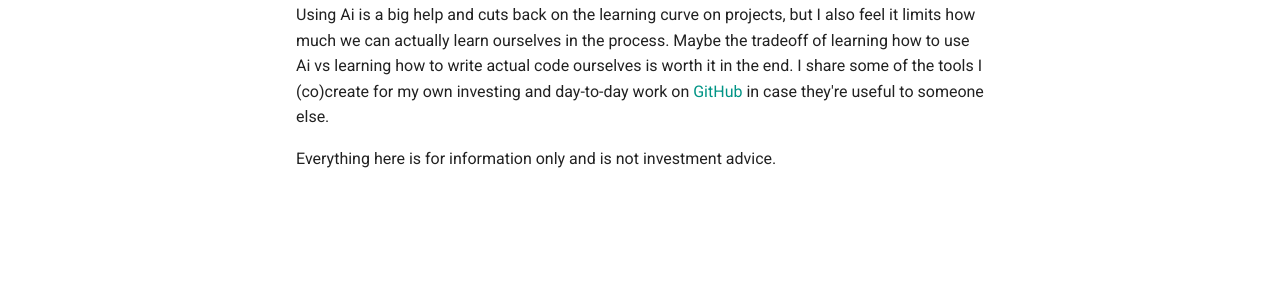
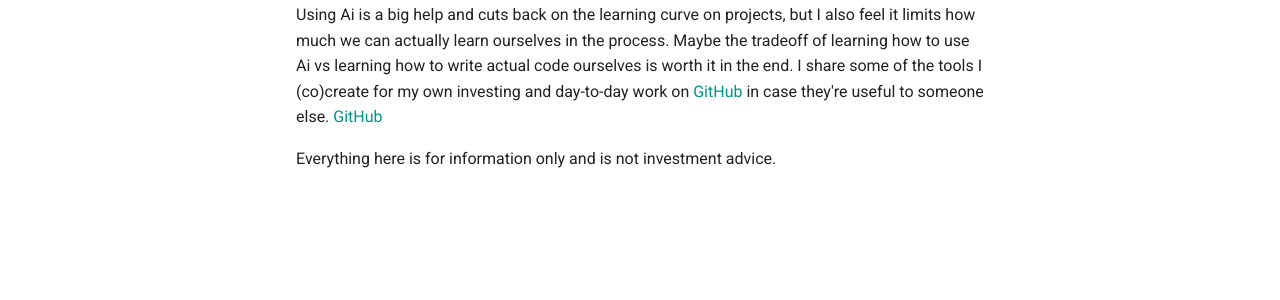
Before and after one commit to trader-larry/trader-larry.github.io, an MkDocs documentation site: the page built from docs/about.md, in a window 1280 px wide. Shown: the part 328-628 px from the top of the page. Built offline with MkDocs 1.6.1 and Material for MkDocs 9.7.7, drawn with Linux system fonts in a browser that asks for light colours.

Commit message:
edited about page

```diff
--- a/docs/about.md
+++ b/docs/about.md
@@ -1,6 +1,6 @@
 # About
 
-I've been trading some sort of instrument (stocks/options/futures) since the late 1990's and more actively over the last few years. I also spend time managing a dividend portfolio to create income thru retirement. Technology, specifically computers, has always interested me and most recently I have been spending time using Ai to help create new apps to use for personal use. Using Ai is a big help and cuts back on the learning curve on projects, but I also feel it limits how much we can actually learn ourselves in the process. Maybe the tradeoff of learning how to use Ai vs learning how to write actual code ourselves is worth it in the end. I share some of the tools I (co)create for my own investing and day-to-day work on [GitHub](https://github.com/trader-larry){target="_blank"} in case they're useful to someone else.
+I've been trading some sort of instrument (stocks/options/futures) since the late 1990's and more actively over the last few years. I also spend time managing a dividend portfolio to create income thru retirement. Technology, specifically computers, has always interested me and most recently I have been spending time using Ai to help create new apps to use for personal use. Using Ai is a big help and cuts back on the learning curve on projects, but I also feel it limits how much we can actually learn ourselves in the process. Maybe the tradeoff of learning how to use Ai vs learning how to write actual code ourselves is worth it in the end. I share some of the tools I (co)create for my own investing and day-to-day work on [GitHub](https://github.com/trader-larry){target="_blank"} in case they're useful to someone else. <a href="https://github.com/trader-larry" target="_blank" rel="noopener noreferrer">GitHub</a>
 
 <!-- TODO: add a little more about yourself, and a way to reach you if you want one. -->
 
```
